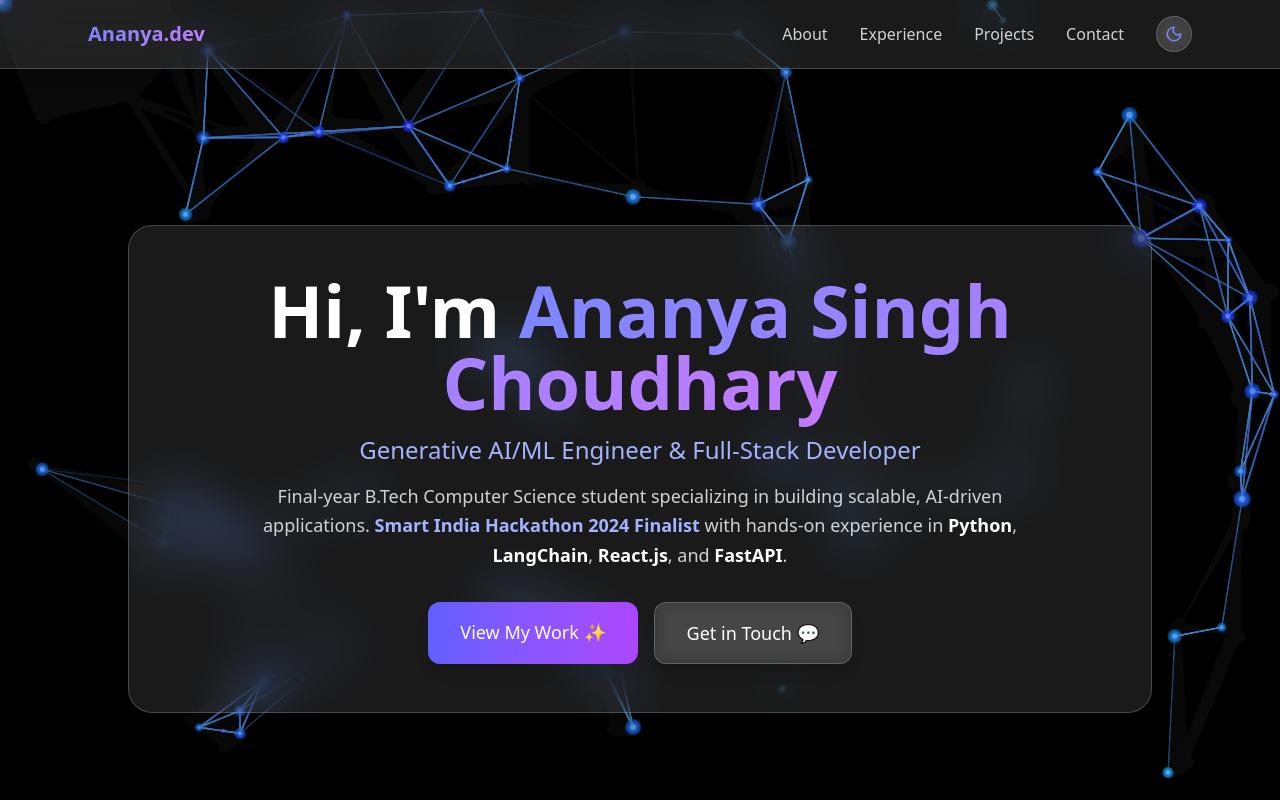
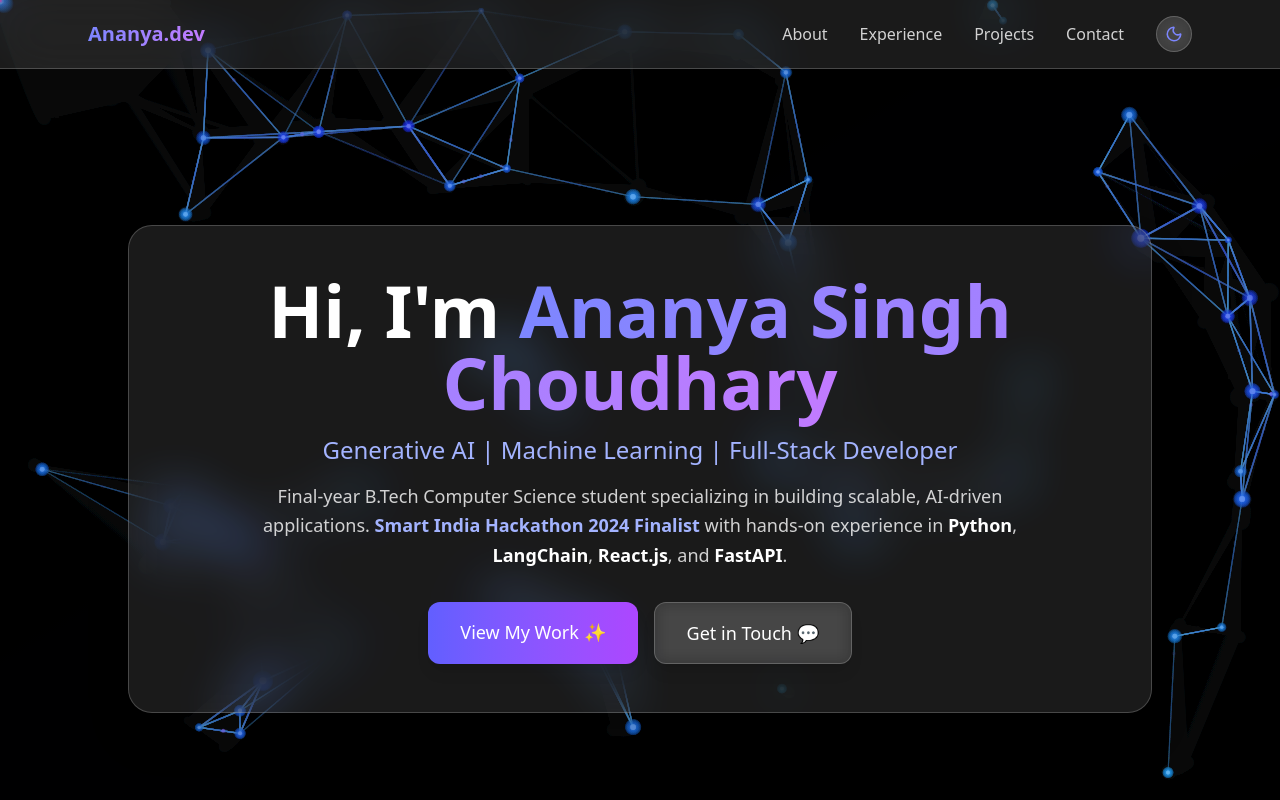
Before and after one commit to ananya-singh-choudhary-268/portfolio, a Next.js app: page / in a window 1280 px wide. Shown: the top 800 px of the page. Built offline with nearby package versions, Linux system fonts and the light colour scheme.

Commit message:
Version 2.2

```diff
--- a/components/experience.tsx
+++ b/components/experience.tsx
@@ -23,7 +23,7 @@ const experiences = [
       "Simulated full SDLC for portfolio management system design",
       "Designed a multi-layer REST API and debugging workflow for a financial system",
     ],
-    color: "purple",
+    color: "indigo",
   },
   {
     company: "Standyou Data Info Labs Pvt Ltd",
@@ -34,7 +34,7 @@ const experiences = [
       "Conducted keyword analysis and optimized web content",
       "Achieved a 45% increase in organic traffic through strategic SEO implementation",
     ],
-    color: "pink",
+    color: "indigo",
   },
 ];
 
--- a/components/hero.tsx
+++ b/components/hero.tsx
@@ -77,7 +77,7 @@ export default function Hero() {
           animate={{ opacity: 1 }}
           transition={{ delay: 0.2, duration: 0.8 }}
         >
-          Generative AI/ML Engineer & Full-Stack Developer
+          Generative AI | Machine Learning | Full-Stack Developer
         </motion.p>
 
         <motion.p
```
